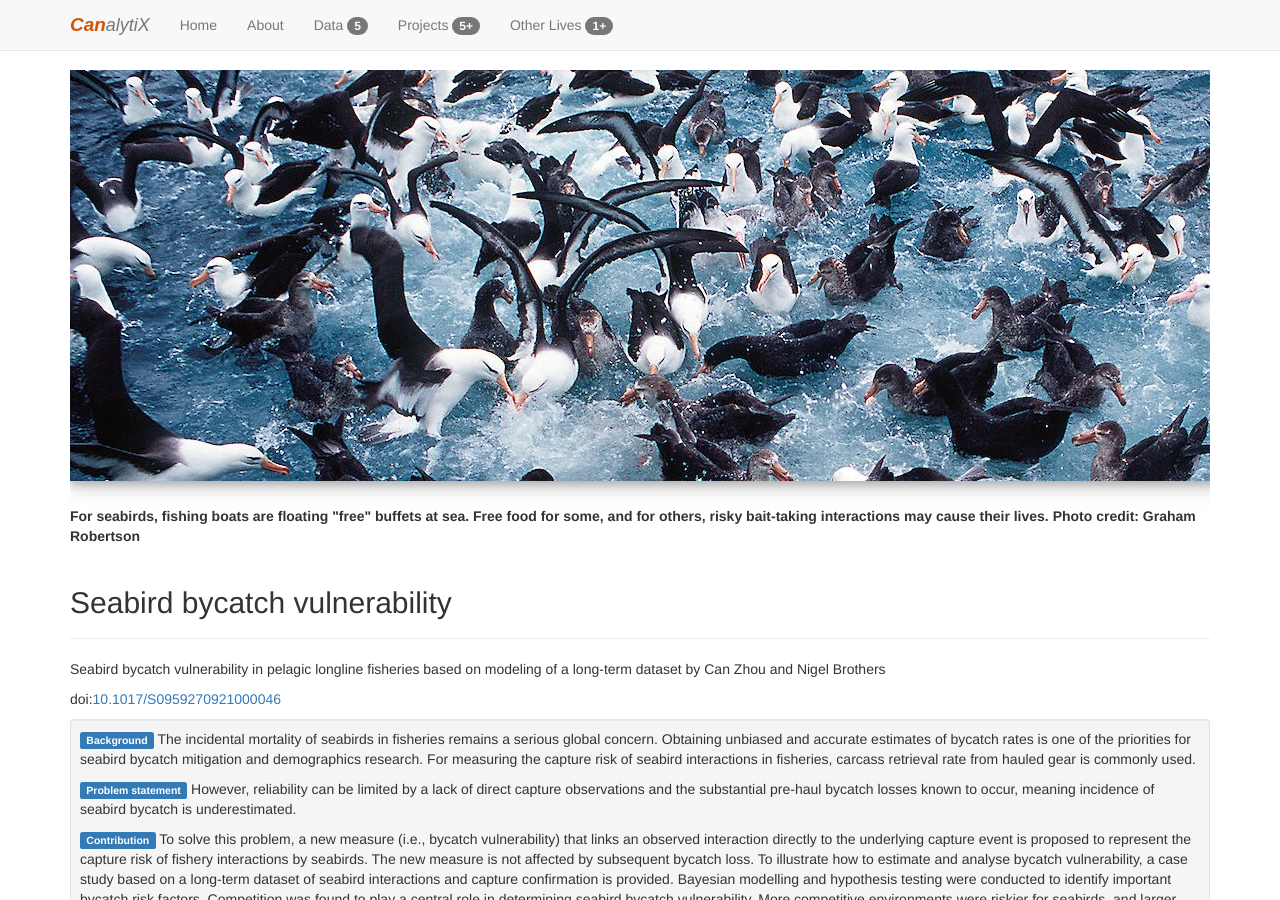
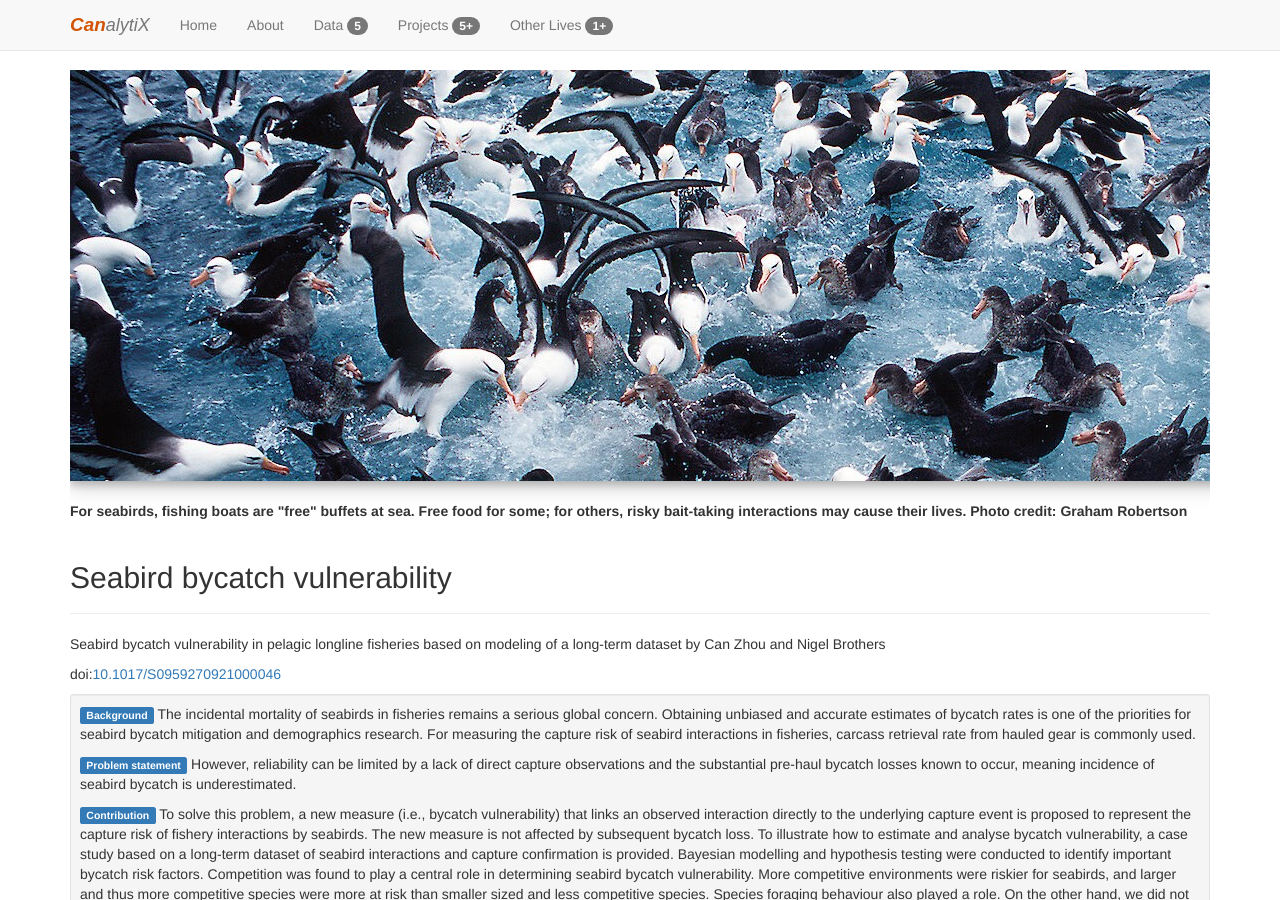
Before and after one commit to HVoltBb/HVoltBb.github.io, a Jekyll site: the page built from random/posts/birdbycatch_paper2021.html, in a window 1280 px wide and 900 px high. Built offline with Jekyll 4.4.1, drawn with Linux system fonts in a browser that asks for light colours; formulas are drawn with MathJax 3; comment, search, counter and statistics services are not loaded.

Commit message:
Update birdbycatch_paper2021.html

```diff
--- a/random/posts/birdbycatch_paper2021.html
+++ b/random/posts/birdbycatch_paper2021.html
@@ -9,8 +9,8 @@ description: Read seabird vulnerability in pelagic longline fisheries with Can Z
 ---
 <div class="text-center" style="overflow: hidden;">
 <figure>
-	<img src="https://hvoltbb.github.io/pics/birds.jpg" class="figure-img img-fluid" alt="Seabirds feeding at sea" style="margin-bottom: 25px; box-shadow: 0 4px 8px 0 rgba(0, 0, 0, 0.2), 0 6px 20px 0 rgba(0, 0, 0, 0.19);">
-	<figcaption class="figure-caption text-left"><strong>For seabirds, fishing boats are floating "free" buffets at sea. Free food for some, and for others, risky bait-taking interactions may cause their lives. Photo credit: Graham Robertson</strong></figcaption>
+	<img src="https://hvoltbb.github.io/pics/birds.jpg" class="figure-img img-fluid" alt="Seabirds feeding at sea" style="margin-bottom: 20px; box-shadow: 0 4px 8px 0 rgba(0, 0, 0, 0.2), 0 6px 20px 0 rgba(0, 0, 0, 0.19);">
+	<figcaption class="figure-caption text-left"><strong>For seabirds, fishing boats are "free" buffets at sea. Free food for some; for others, risky bait-taking interactions may cause their lives. Photo credit: Graham Robertson</strong></figcaption>
 </figure>
 </div>
 <div class="page-header">
```
